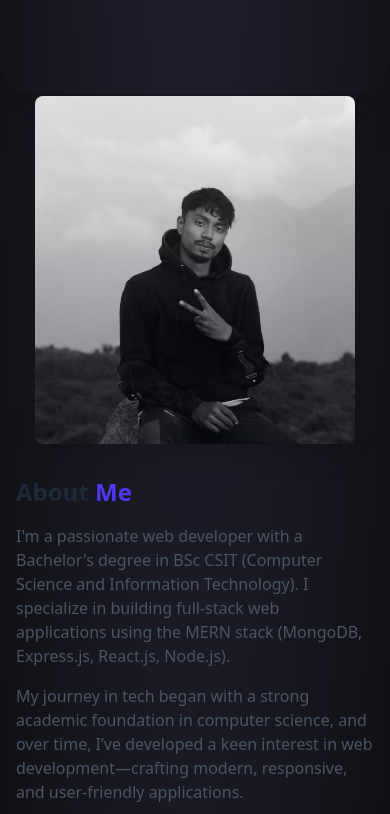
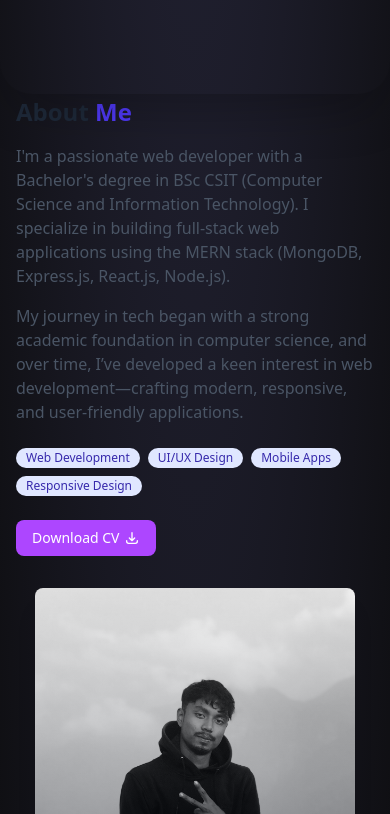
Before and after one commit to arvinpro/my-portfolio, a React (Vite) app: page / in a window 390 px wide. Shown: the part 750-1564 px from the top of the page. Built offline with nearby package versions, Linux system fonts and the light colour scheme; a web font is replaced by a local one.

Commit message:
added new file

```diff
--- a/src/components/About.jsx
+++ b/src/components/About.jsx
@@ -6,7 +6,7 @@ function About() {
    <div id='about' className='h-screen flex justify-center items-center bg-transparent'>
     <section class="py-8 sm:py-12 md:py-16">
   <div class="container mx-auto px-4 sm:px-6 lg:px-8">
-    <div class="flex flex-col lg:flex-row items-center gap-8 md:gap-12">
+    <div class="flex flex-col-reverse lg:flex-row items-center gap-8 md:gap-12">
 
       <div class="w-full lg:w-1/3">
         <div class="relative overflow-hidden rounded-lg shadow-xl mx-auto max-w-xs sm:max-w-sm md:max-w-md lg:max-w-full">
```
